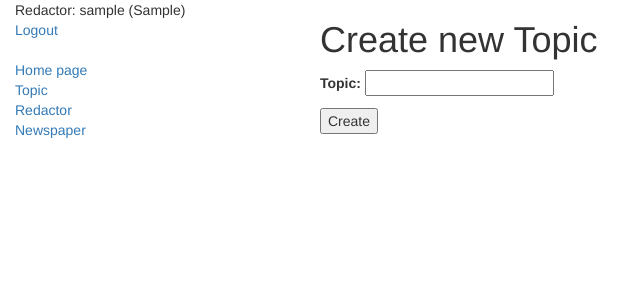
After one commit to muhactive/newspaper-agency, a Django app: page /topics/create/ in a window 1280 px wide. The commit adds this page. Shown: the top 300 px of the page, without its empty margins (0-643 px from the left). Run offline with Django 3.2, Linux system fonts and the light colour scheme; the visitor is signed in with stand-in values (Sample User, id 1); some libraries are stand-ins or nearby versions.

Commit message:
add topic_form.html and create links for it in topic_list.html

```diff
--- /dev/null
+++ b/templates/newspaper/topic_form.html
@@ -0,0 +1,10 @@
+{% extends "base.html" %}
+
+{% block content %}
+  <h1>Create new Topic</h1>
+  <form action="" method="post" novalidate>
+    {% csrf_token %}
+    {{ form.as_p }}
+    <input type="submit" value="Create">
+  </form>
+{% endblock %}
--- a/templates/newspaper/topic_list.html
+++ b/templates/newspaper/topic_list.html
@@ -11,4 +11,5 @@
   {% empty %}
     <p>There are no topic</p>
   {% endfor %}
+  <p><a href="{% url 'newspaper:topic-create' %}">Create new Topic</a></p>
 {% endblock %}
```
